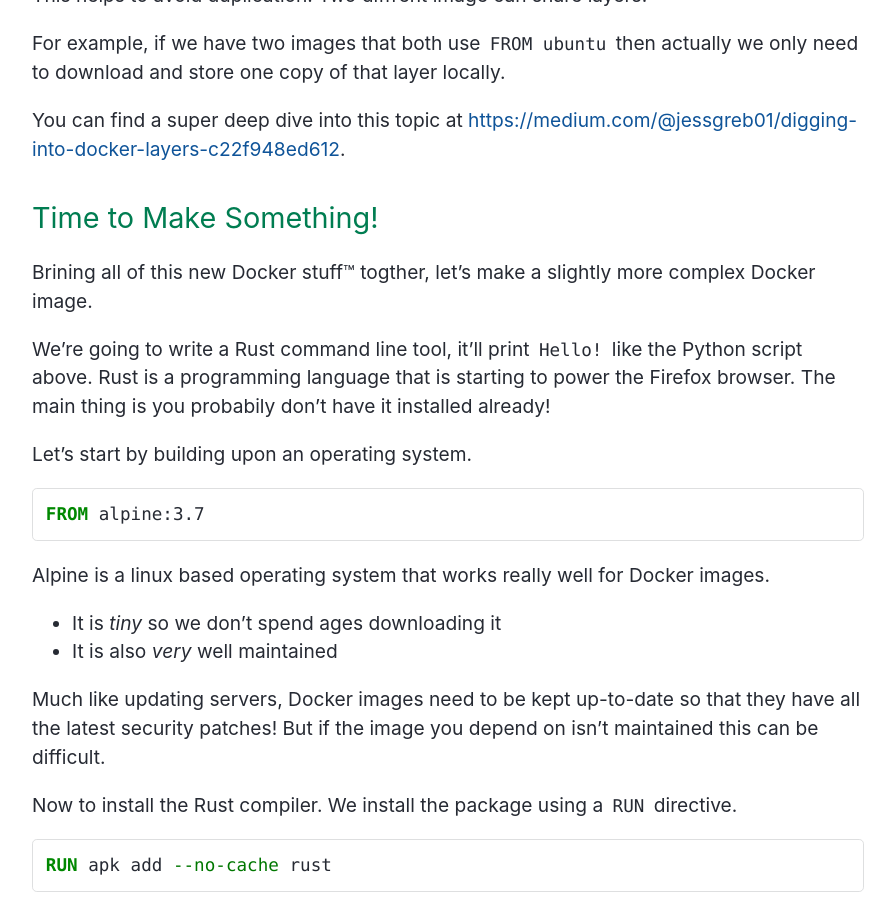
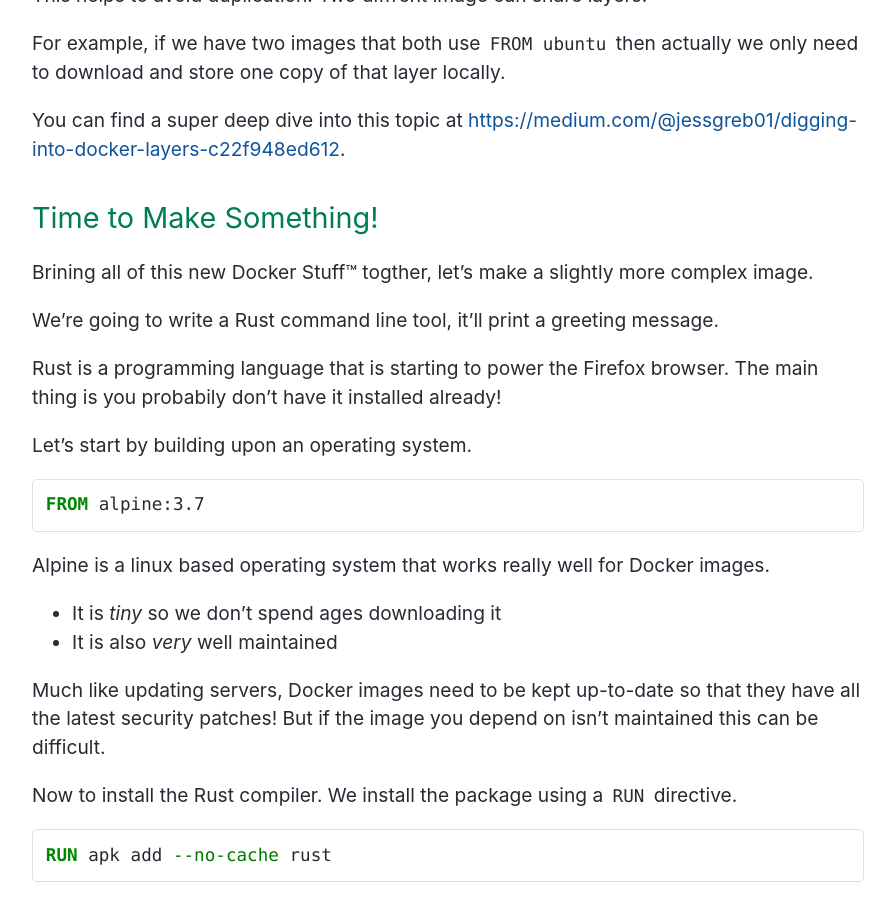
Before and after one commit to sjparkinson/uncomplicated.systems, a Jekyll site: the page built from _posts/2018-06-05-docker-0110-dockerfiles-and-volumes.md, in a window 1280 px wide and 900 px high, scrolled down 7120 px. Shown: the whole window, without its empty margins (192-1087 px from the left). Built offline with Jekyll 4.4.1, drawn with Linux system fonts in a browser that asks for light colours.

Commit message:
Update 2018-06-05-docker-0110-dockerfiles-and-volumes.md

```diff
--- a/_posts/2018-06-05-docker-0110-dockerfiles-and-volumes.md
+++ b/_posts/2018-06-05-docker-0110-dockerfiles-and-volumes.md
@@ -212,9 +212,11 @@ You can find a super deep dive into this topic at <https://medium.com/@jessgreb0
 
 ## Time to Make Something!
 
-Brining all of this new Docker stuff™ togther, let's make a slightly more complex Docker image.
+Brining all of this new Docker Stuff™ togther, let's make a slightly more complex image.
 
-We're going to write a Rust command line tool, it'll print `Hello!` like the Python script above. Rust is a programming language that is starting to power the Firefox browser. The main thing is you probabily don't have it installed already!
+We're going to write a Rust command line tool, it'll print a greeting message.
+
+Rust is a programming language that is starting to power the Firefox browser. The main thing is you probabily don't have it installed already!
 
 Let's start by building upon an operating system.
 
```
